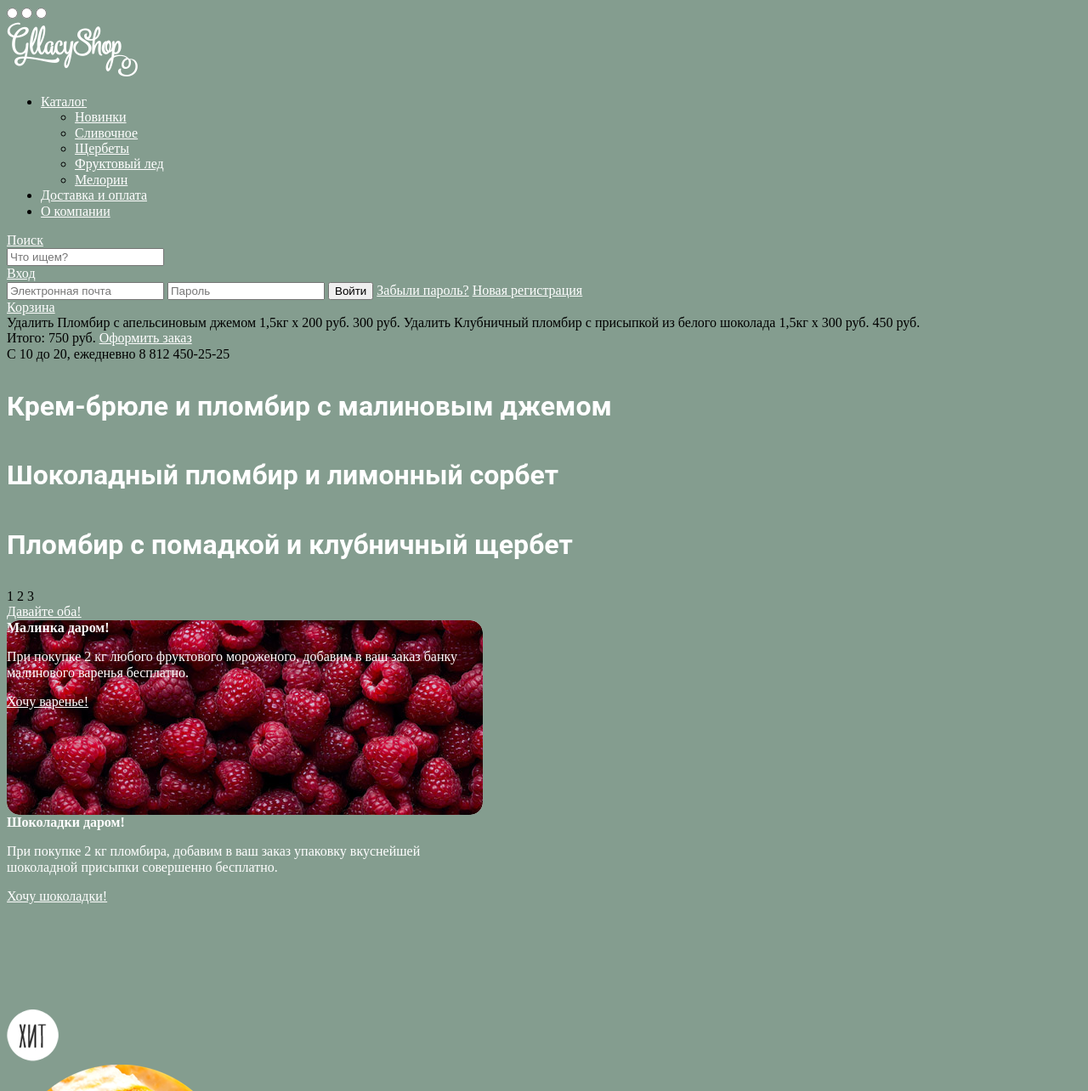
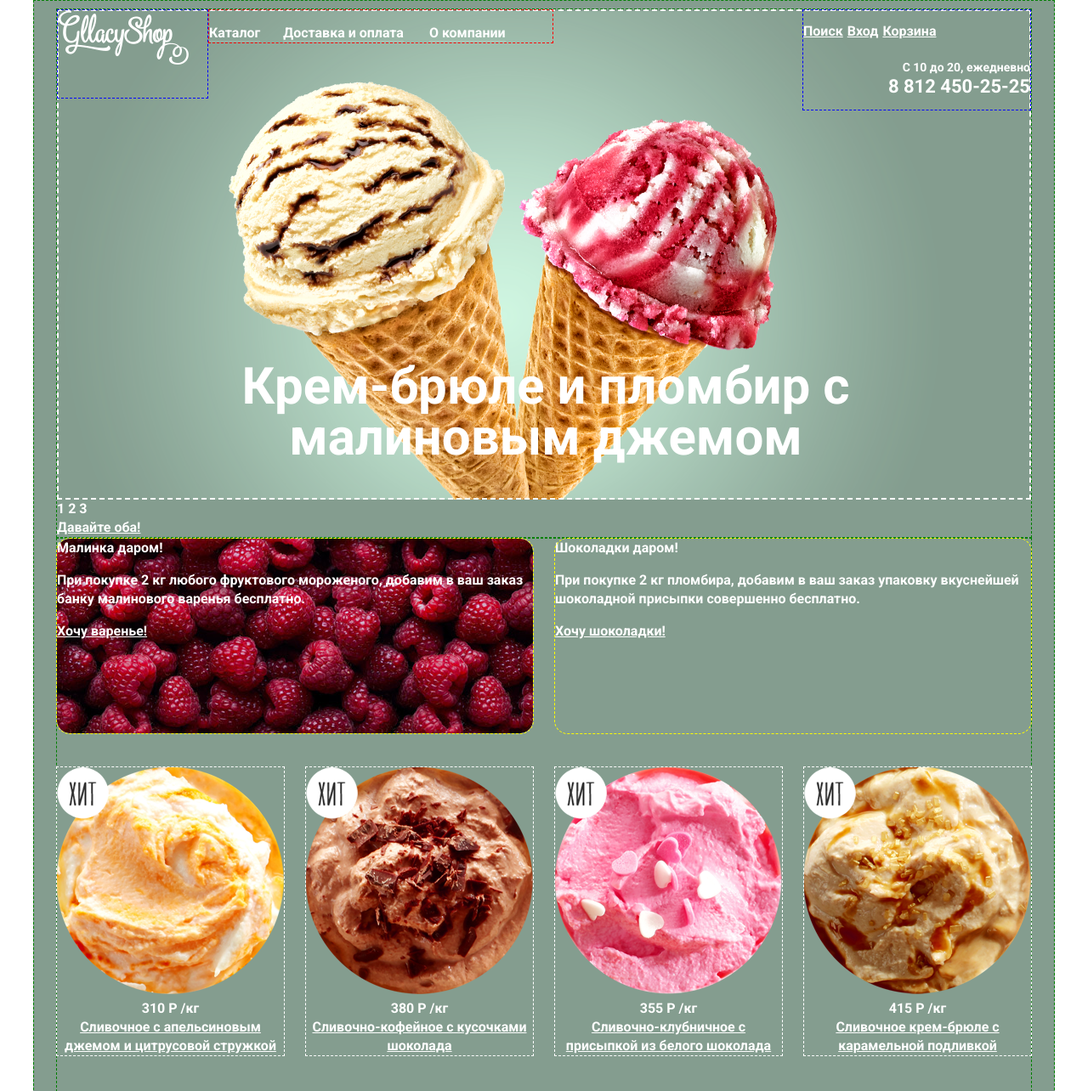
Before and after one commit to Arver1/359943-gllacy, a plain HTML site: page index.html in a window 1280 px wide. Shown: the top 1284 px of the page at 85% size. Drawn offline with Linux system fonts and the light colour scheme; files that its build step writes are made by us from their sources.

Commit message:
Сетка для index.html

```diff
--- a/css/style.css
+++ b/css/style.css
@@ -1,59 +1,277 @@
+  body  {
+    min-width: 1200px;
+    min-height: 2416px;
+    margin: 0;
+    padding: 0;
+  }
+  a,body  {
+    font-family: "Roboto","Arial",sans-serif;
+    color: #ffffff;
+    font-weight: bold;
+    font-size: 16px;
+    line-height: 22px;
+  }
   h1  {
     font-size: 60px;
     line-height: 60.35px;
     font-weight: bold;
-    font-family: "Roboto","Arial",sans-serif;
+    font-family: inherit;
     color: #ffffff;
   }
   h2  {
     font-size: 24px;
     line-height: 30px;
     font-weight: 500;
-    font-family: "Roboto","Arial",sans-serif;
+    font-family: inherit;
     color: #323232;
   }
- /*селекторы для тегов a и body были заданы временно для удобства*/
-  a  {
+  .clearfix  {
+    content: "";
+    display: table;
+    clear: both;
+  }
+  .page_wrapper  {
+    width: 1200px;
+    margin: 0 auto;
+    background-color: #849d8f;
+    border: 1px dashed green; /*временно*/
+    padding: 9px 0 25px;
+  }
+  .container  {
+    width: 1146px;
+    margin: 0 auto;
+    border: 1px dashed green; /*временно*/
+  }
+  .index_logo,user_area  {
+    min-height: 103px;
+  }
+  .index_logo  {
+    width: 176px;  /*из-за рамки -2px*/
+    float: left;
+    border: 1px dashed blue; /*временно*/
+  }
+  .main_navigation  {
+    width: 404px; /*из-за рамки -2px*/
+    float: left;
+    border: 1px dashed red; /*временно*/
     color: #ffffff;
+    font-weight: bold;
+    font-size: 16px;
+    font-family: inherit;
+    line-height: 18px;
   }
-  body  {
-  background-color: #849d8f;
+  .main_navigation a  {
+    text-decoration: none;
+    border-bottom: 1px solid rgba(255,255,255,0.2);
   }
-  .action_item:first-child  {
+  .main_menu  {
+    padding: 0px;
+  }
+  .main_menu_item  {
+    list-style-type: none;
+    float: left;
+  }
+  .main_menu_item:nth-of-type(1)  {
+    margin-right: 27px;
+  }
+  .main_menu_item:nth-of-type(2)  {
+    margin-right: 30px;
+  }
+  .user_area  {
+    width: 267px;
+    min-height: 103px;
+    float: right;
+    padding-top: 14px;
+    color: #ffffff;
+    border: 1px dashed blue; /*временно*/
+  }
+  .action,.hits,.features,.news_and_subscription  {
+    margin-bottom: 40px;
+  }
+  .action_item  {
     width: 560px;
     height: 229px;
-  color: #ffffff;
     border-radius: 15px;
+    outline: 1px dashed yellow; /*временно*/
+  }
+  .action_item:nth-of-type(1)  {
+    float: left;
     background-image: url("../img/action_banner_1.jpg");
   }
-  .action_item:last-child  {
-  width: 560px;
-  height: 229px;
-  color: #ffffff;
-  border-radius: 15px;
+  .action_item:nth-of-type(2)  {
+    float: right;
     background-image: url("../img/action_banner_2.jpg");
   }
+  .action::after{
+    content: "";
+    display: table;
+    clear: both;
+  }
+  .hits  {
+    font-size: 0px;
+  }
+  .product_item  {
+    display: inline-block;
+    width: 267px;
+    margin-right: 26px;
+    font-size: 16px;
+    text-align: center;
+    position: relative;
+    outline: 1px dashed #ffffff;
+  }
+  .product_item:nth-of-type(4)  {
+    margin-right: 0px;
+  }
+  .hit::before  {
+    content: "";
+    position: absolute;
+    left: 0;
+    top: 0;
+    width: 61px;
+    height: 61px;
+    background-image: url("../img/hit_badge.png");
+  }
   .features_container  {
-  background: url("../img/wafer.png") no-repeat;
-  width: 1146px;
+    background: url("../img/wafer.png");
     height: 306px;
+    outline: 1px dashed blue; /*временно*/
   }
-  .news  {
-  background: url("../img/news_banner.png") no-repeat;
+  .news {
     width: 560px;
     height: 220px;
+    float: left;
+    outline: 1px dashed blue;
+    background: url("../img/news_banner.png") no-repeat;
+    color: #323232
+  }
+  .subscription_text  {
+    margin: 0;
+    color: #323232
   }
   .subscription  {
+    width: 554px;
+    height: 214px;
+    float: right;
     background: #ffffff url("../img/pattern_item.png");
-  width: 560px;
-  height: 220px;
-  padding: 6px;
+    outline: 1px dashed blue;
+    border-radius: 10px;
+    padding-top: 6px;
+    padding-left: 6px;
   }
   .subscription_substrate  {
     background-color: #f8f7f4;
     height: 208px;
     width: 548px;
+    border-radius: 10px;
   }
+  .news_and_subscription::after  {
+    content: "";
+    display: table;
+    clear: both;
+  }
+  /*временно*/
+  .news_link  {
+    color: #323232
+  }
+  /**/
   .map  {
     background: url("../img/map.png");
+    height: 430px;
   }
+  .map .container  {
+    height: 430px;
+  }
+  footer  {
+    margin-top: 20px;
+    border:1px dashed red; /*временно*/
+  }
+  .footer_contacts  {
+    width: 265px; /*из-за рамки -2px*/
+    min-height: 58px;
+    float: left;
+    margin-right: 26px;
+    border:1px dashed blue; /*временно*/
+    font-size: 14px; /*временно*/
+  }
+  .footer_nav  {
+    width: 558px; /*из-за рамки -2px*/
+    min-height: 58px;
+    float: left;
+    margin-right: 26px;
+    border:1px dashed yellow; /*временно*/
+  }
+  .footer_copyright{
+    width: 265px; /*из-за рамки -2px*/
+    min-height: 58px;
+    float: right;
+    border:1px dashed blue; /*временно*/
+  }
+  footer::after  {
+    content: "";
+    display: table;
+    clear: both;
+  }
+  /*временно,как пройду "Декоративные элементы" переделаю через position*/
+  .user_area_item  {
+    float: left;
+    margin-right: 5px;
+    margin-bottom: 20px;
+  }
+  .contact  {
+    width: 267px;
+    float: right;
+  }
+  .time_work  {
+    display: inline-block;
+    width: 267px;
+    text-align: right;
+    font-size: 14px;
+    line-height: 16px;
+  }
+  .telephone  {
+    display: inline-block;
+    width: 267px;
+    text-align: right;
+    font-size: 22px;
+    line-height: 24px;
+  }
+  .slide h1  {
+    width: 794px;
+    margin-top: 295px;
+    margin-left: 176px;
+    margin-right: 176px;
+    display: inline-block;
+    text-align: center;
+    font-size: 60px;
+    line-height: 60.35px;
+  }
+  .slide:first-of-type  {
+    max-height: 638px;
+    background: url("../img/background_ice_cream_1.png") no-repeat;
+    border: 2px dashed #ffffff;
+  }
+  /*временно*/
+  /*hover item disable */
+  .slider_toggle  {
+    display: none;
+  }
+  .dropdown_menu  {
+    display: none;
+  }
+  .search_request  {
+    display: none;
+  }
+  .login_form  {
+    display: none;
+  }
+  .basket_item  {
+    display: none;
+
+  }
+  .slide:nth-child(2),.slide:nth-child(3)  {
+    display: none;
+  }
+  .product_link_btn  {
+    display: none;
+  }
+  /*hover item disable */
--- a/index.html
+++ b/index.html
@@ -4,12 +4,14 @@
     <meta charset="utf-8">
     <title>HTML Academy: Глейси</title>
     <link href="css/style.css" rel="stylesheet">
-    <link href="normalize.css" rel="stylesheet">
+    <link href="css/normalize.css" rel="stylesheet">
+    <link href="https://fonts.googleapis.com/css?family=Roboto:400,500,700" rel="stylesheet">
   </head>
   <body>
-    <input type="radio" name="toggle" id="btn_1">
-    <input type="radio" name="toggle" id="btn_2">
-    <input type="radio" name="toggle" id="btn_3">
+    <input class="slider_toggle" type="radio" name="toggle" id="btn_1">
+    <input class="slider_toggle" type="radio" name="toggle" id="btn_2">
+    <input class="slider_toggle" type="radio" name="toggle" id="btn_3">
+    <div class="page_wrapper">
     <header class="page_header">
       <div class="container">
         <div class="index_logo">
@@ -46,23 +48,23 @@
           </ul>
         </nav>
         <div class="user_area">
-          <div class="search">
+          <div class="user_area_item search">
             <a class="search_link" href="#">Поиск</a>
             <form action="https://echo.htmlacademy.ru" method="get">
-              <input type="text" placeholder="Что ищем?" name="search_request">
+              <input class="search_request" type="text" placeholder="Что ищем?" name="search_request">
             </form>
           </div>
-          <div class="login">
+          <div class="user_area_item login">
             <a class="login_link" href="#">Вход</a>
             <form action="https://echo.htmlacademy.ru" method="post">
-              <input type="text" placeholder="Электронная почта" name="e-mail">
-              <input type="password" placeholder="Пароль" name="password">
-              <input type="submit" class="login_btn btn" name="login" value="Войти">
-              <a class="login_form_link" href="#">Забыли пароль?</a>
-              <a class="login_form_link" href="#">Новая регистрация</a>
+              <input class="login_form" type="text" placeholder="Электронная почта" name="e-mail">
+              <input class="login_form" type="password" placeholder="Пароль" name="password">
+              <input class="login_form" type="submit" class="login_btn btn" name="login" value="Войти">
+              <a class="login_form login_form_link" href="#">Забыли пароль?</a>
+              <a class="login_form login_form_link" href="#">Новая регистрация</a>
             </form>
           </div>
-          <div class="basket">
+          <div class="user_area_item basket">
             <a class="basket_link" href="#">Корзина</a>
             <div class="basket_item">
               <div class="basket_container_top">
@@ -82,7 +84,6 @@
               <div class="basket_container_bottom">
                 <span class="basket_total_price">Итого: 750 руб.</span>
                 <a class="basket_item_link" href="#">Оформить заказ</a>
-              </div>
               </div>
             </div>
           </div>
@@ -108,6 +109,7 @@
           </div>
           <a class="add_both" href="#">Давайте оба!</a>
         </div>
+      </div>
     </header>
     <main class="page_main">
       <div class="container">
@@ -124,10 +126,7 @@
           </div>
         </section>
         <section class="hits">
-          <div class="product_item">
-            <div class="hits_img_hit">
-              <img src="img/hit_badge.png" width="61" height="61" alt="Хит">
-            </div>
+          <div class="product_item hit">
             <div class="img_product">
               <a href="#"><img src="img/product_1.png" width="267" height="267" alt="Изображение мороженого"></a>
             </div>
@@ -141,10 +140,7 @@
             </div>
             <a class="product_link_btn" href="#">Быстрый просмотр</a>
           </div>
-          <div class="product_item">
-            <div class="hits_img_hit">
-              <img src="img/hit_badge.png" width="61" height="61"  alt="Хит">
-            </div>
+          <div class="product_item hit">
             <div class="img_product">
               <a href="#"><img src="img/product_2.png" width="267" height="267" alt="Изображение мороженого"></a>
             </div>
@@ -158,10 +154,7 @@
             </div>
             <a class="product_link_btn" href="#">Быстрый просмотр</a>
           </div>
-          <div class="product_item">
-            <div class="hits_img_hit">
-              <img src="img/hit_badge.png" width="61" height="61" alt="Хит">
-            </div>
+          <div class="product_item hit">
             <div class="img_product">
               <a href="#"><img src="img/product_3.png" width="267" height="267" alt="Изображение мороженого"></a>
             </div>
@@ -175,10 +168,7 @@
             </div>
             <a class="product_link_btn" href="#">Быстрый просмотр</a>
           </div>
-          <div class="product_item">
-            <div class="hits_img_hit">
-              <img src="img/hit_badge.png" width="61" height="61" alt="Хит">
-            </div>
+          <div class="product_item hit">
             <div class="img_product">
               <a href="#"><img src="img/product_4.png" width="267" height="267" alt="Изображение мороженого"></a>
             </div>
@@ -224,7 +214,9 @@
             </div>
           </div>
         </div>
+      </div>
       <section class="map">
+        <div class="container">
           <div class="map_pin">
           </div>
           <div class="feedback">
@@ -244,8 +236,8 @@
               <input type="submit">
             </form>
           </div>
+        </div>
       </section>
-      </div>
     </main>
     <footer>
       <div class="container">
@@ -267,5 +259,6 @@
         </section>
       </div>
     </footer>
+    </div>
   </body>
 </html>
```
Lines whose indentation alone changed are shown as unchanged.
